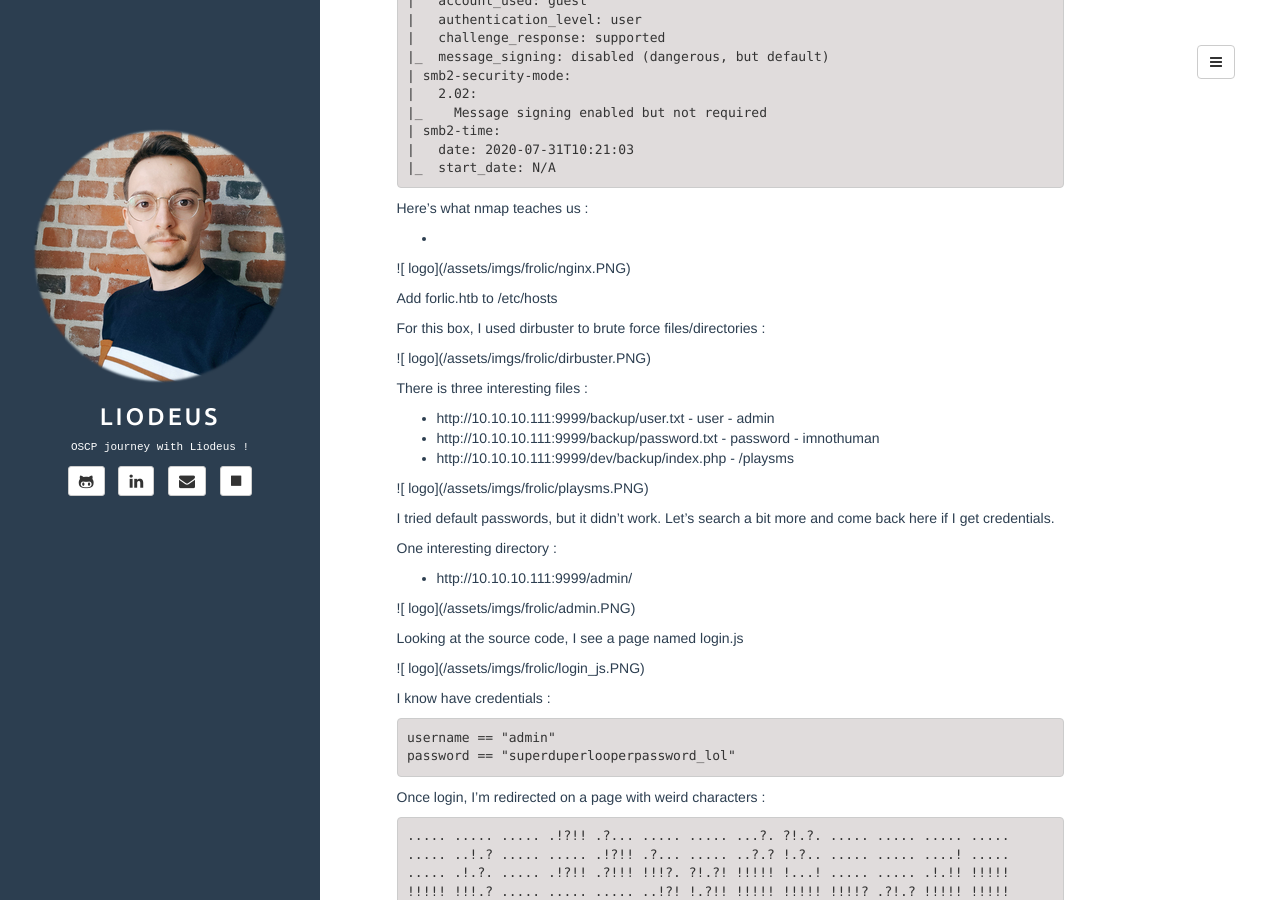
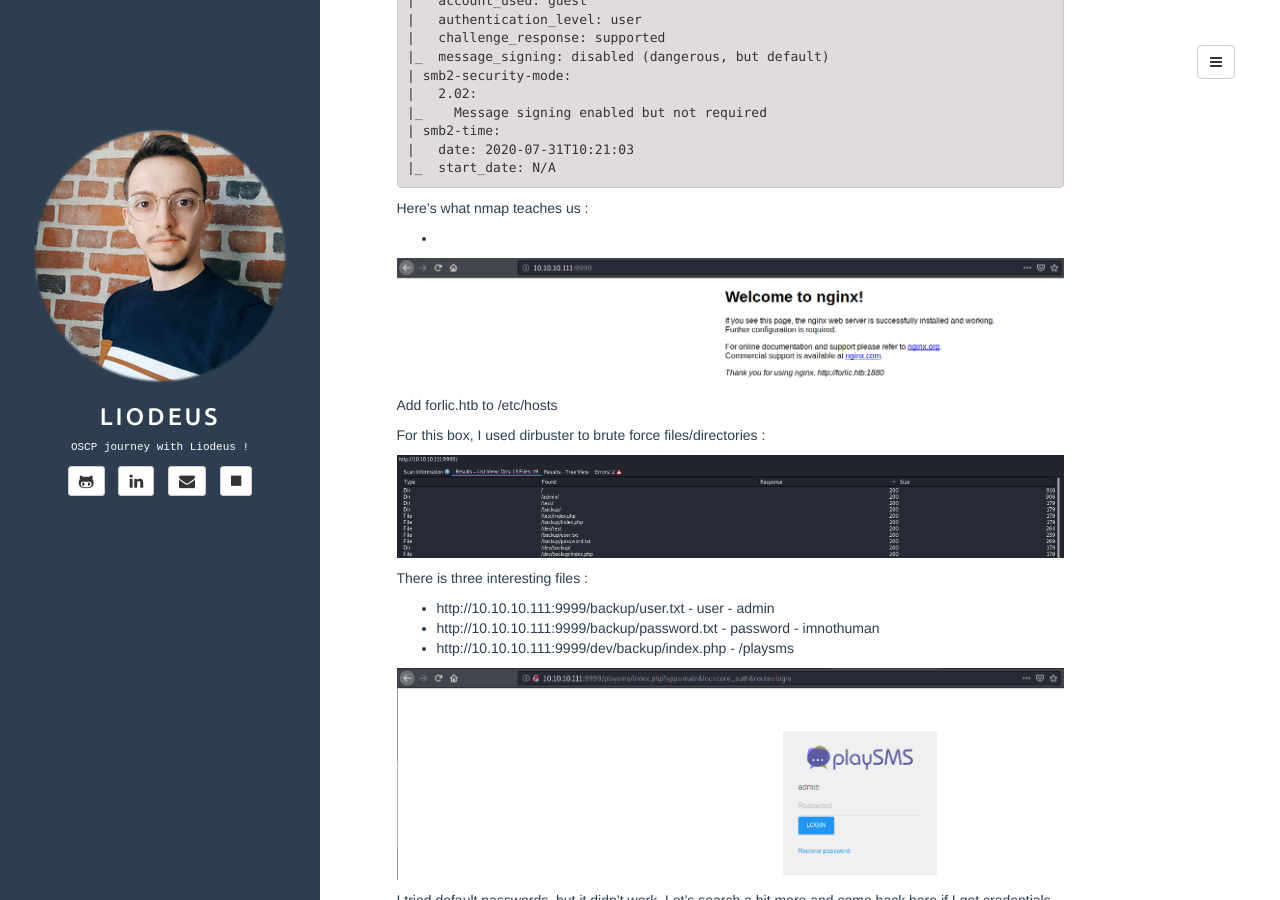
Before and after one commit to Liodeus/liodeus.github.io, a Jekyll site: the page built from _posts/2020-08-03-frolic.md, in a window 1280 px wide and 900 px high, scrolled down 1554 px. Built offline with Jekyll 4.4.1, drawn with Linux system fonts in a browser that asks for light colours; some of the changed text lies outside the part shown.

Commit message:
Add files via upload

````diff
--- a/_posts/2020-08-03-frolic.md
+++ b/_posts/2020-08-03-frolic.md
@@ -77,13 +77,13 @@
 
 
 
-![<BOX> logo](/assets/imgs/frolic/nginx.PNG)
+![Nginx default page](/assets/imgs/frolic/nginx.PNG)
 
 Add forlic.htb to /etc/hosts
 
 For this box, I used dirbuster to brute force files/directories :
 
-![<BOX> logo](/assets/imgs/frolic/dirbuster.PNG)
+![Dirbuster results](/assets/imgs/frolic/dirbuster.PNG)
 
 There is three interesting files :
 
@@ -91,7 +91,7 @@
 - http://10.10.10.111:9999/backup/password.txt - password - imnothuman
 - http://10.10.10.111:9999/dev/backup/index.php - /playsms
 
-![<BOX> logo](/assets/imgs/frolic/playsms.PNG)
+![Playsms login page](/assets/imgs/frolic/playsms.PNG)
 
 I tried default passwords, but it didn't work. Let's search a bit more and come back here if I get credentials.
 
@@ -99,11 +99,11 @@
 
 - http://10.10.10.111:9999/admin/
 
-![<BOX> logo](/assets/imgs/frolic/admin.PNG)
+![Admin page](/assets/imgs/frolic/admin.PNG)
 
 Looking at the source code, I see a page named login.js
 
-![<BOX> logo](/assets/imgs/frolic/login_js.PNG)
+![Credentilas in js](/assets/imgs/frolic/login_js.PNG)
 
 I know have credentials :
 
@@ -194,11 +194,11 @@
 
 
 
-![<BOX> logo](/assets/imgs/frolic/playsms_connected.PNG)
+![Playsms connected](/assets/imgs/frolic/playsms_connected.PNG)
 
 
 
-![<BOX> logo](/assets/imgs/frolic/searchsploit_playsms.PNG)
+![Searchsploit playsms](/assets/imgs/frolic/searchsploit_playsms.PNG)
 
 RCE - google - found https://github.com/jasperla/CVE-2017-9101
 
@@ -327,11 +327,11 @@
 
 To find the rigth addresses, I follow this post : [https://thinkloveshare.com/fr/hacking/pwn_2of4_ret2libc/](https://thinkloveshare.com/fr/hacking/pwn_2of4_ret2libc/)
 
-![<BOX> logo](/assets/imgs/frolic/patten_create_and_crashe.PNG)
+![Pattern create](/assets/imgs/frolic/patten_create_and_crashe.PNG)
 
-![<BOX> logo](/assets/imgs/frolic/pattern_search.PNG)
+![Pattern search](/assets/imgs/frolic/pattern_search.PNG)
 
-![<BOX> logo](/assets/imgs/frolic/control_eip.PNG)
+![Control EIP](/assets/imgs/frolic/control_eip.PNG)
 
 ```
 [ 52 x "A" ] [ system address ] [ exit address ] [ /bin/sh address ]
````
